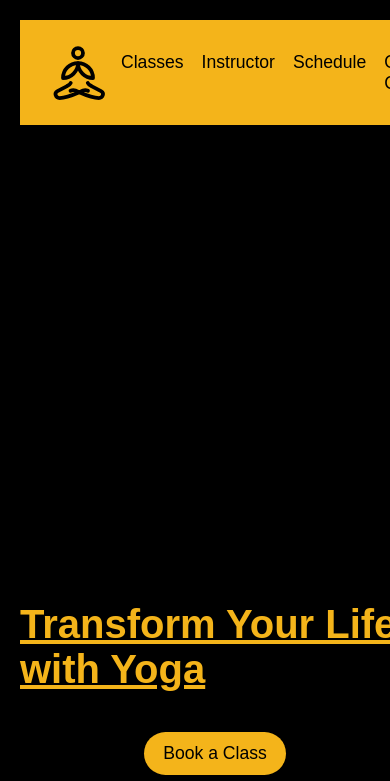
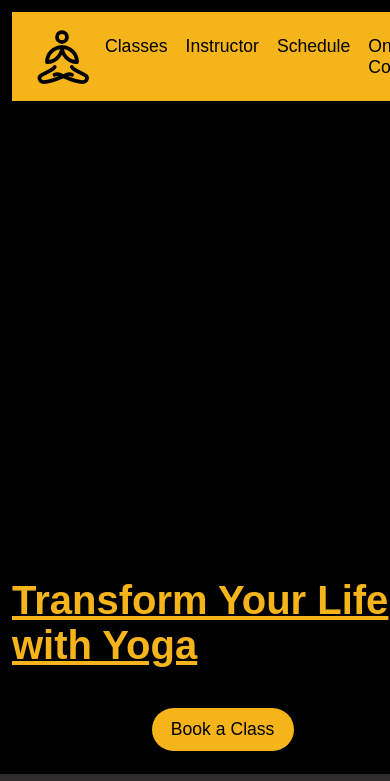
Before and after one commit to AKSHITA-a/CodeSoft_Project2, a plain HTML site: page index.html in a window 390 px wide. Shown: the top 781 px of the page. Drawn offline with Linux system fonts and the light colour scheme.

Commit message:
added responsiveness to the design

```diff
--- a/style.css
+++ b/style.css
@@ -1,5 +1,5 @@
 .container1 {
-    width: 100%;
+    width: 110%;
     margin: auto;
     background-color: #f4b41a;
     justify-content: space-around;
@@ -106,10 +106,12 @@
 
 .secIMG1 {
     width: 360px;
+    height: 360px;
     padding: 80px 0;
 }
 
 .secIMG2 {
+    height:308px;
     padding: 75px 2px;
     width: 308px;
 }
@@ -212,6 +214,7 @@ body {
 
     .secIMG1, .secIMG2, .instructor img {
         width: 100%;
+        height: 100%;
         height: auto;
     }
 
@@ -228,8 +231,8 @@ body {
 /*responsive design for desktop screens*/
 @media (max-width: 1024px) {
     .container1, .hero, .about, .schedule, .instructors, .footer {
-        padding: 20px;
-        width: 100%;
+        padding: 12px;
+        width: 108%;
     }
 
     .navbar ul {
@@ -252,6 +255,7 @@ body {
 
     .secIMG1, .secIMG2, .instructor img {
         width: 90%;
+        height: 90%;
         height: auto;
     }
 
```
